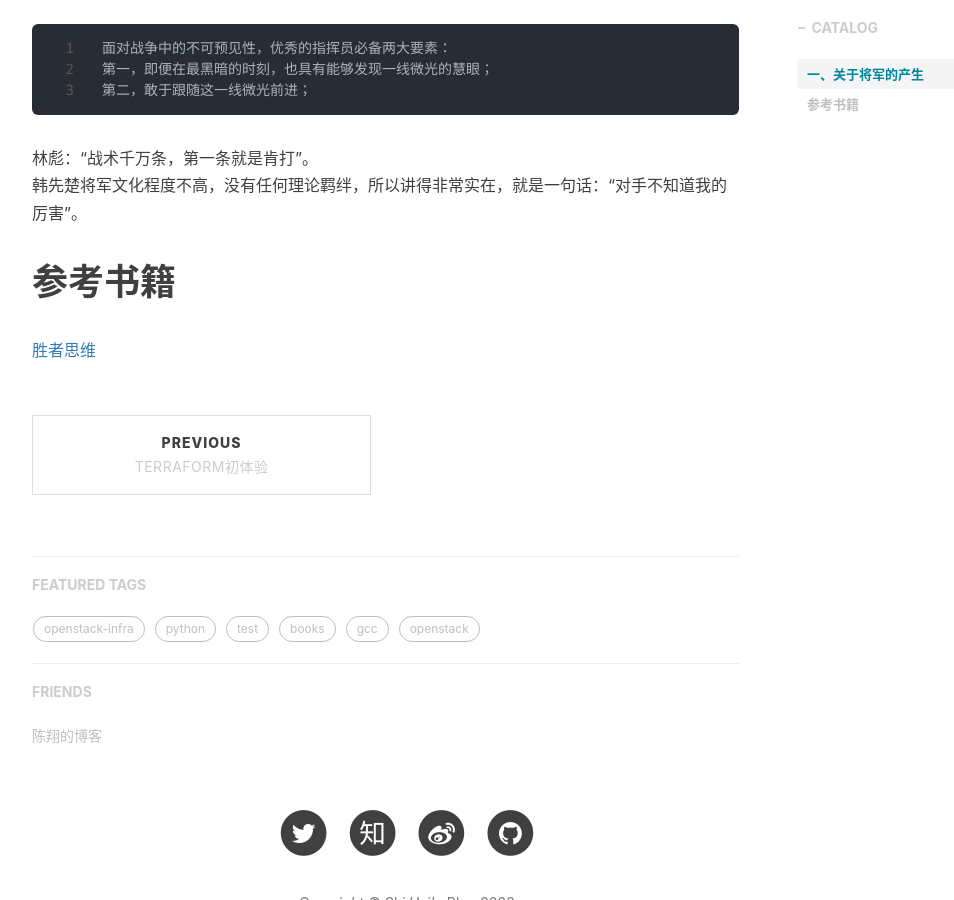
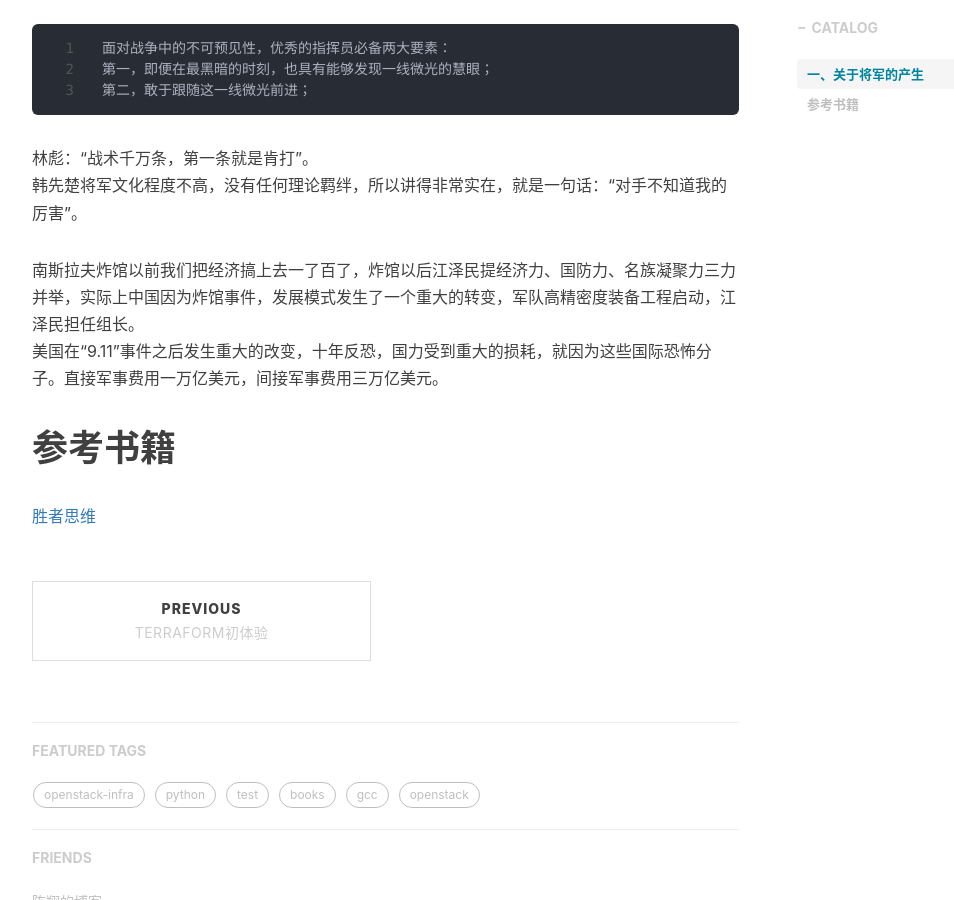
Before and after one commit to shihai1991/shihai1991.github.io, a Jekyll site: the page built from _posts/2022-08-04-胜者思维.md, in a window 1280 px wide and 900 px high, scrolled down 1049 px. Shown: the whole window, without its empty margins (233-1187 px from the left). Built offline with Jekyll 4.4.1, drawn with Linux system fonts in a browser that asks for light colours; nearby versions of some CDN libraries; comment, search, counter and statistics services are not loaded.

Commit message:
Update 2022-08-04-胜者思维.md

```diff
--- a/_posts/2022-08-04-胜者思维.md
+++ b/_posts/2022-08-04-胜者思维.md
@@ -28,5 +28,8 @@ time: '2022.08.04 12:30:00'
 林彪：“战术千万条，第一条就是肯打”。
 韩先楚将军文化程度不高，没有任何理论羁绊，所以讲得非常实在，就是一句话：“对手不知道我的厉害”。
 
+南斯拉夫炸馆以前我们把经济搞上去一了百了，炸馆以后江泽民提经济力、国防力、名族凝聚力三力并举，实际上中国因为炸馆事件，发展模式发生了一个重大的转变，军队高精密度装备工程启动，江泽民担任组长。
+美国在“9.11”事件之后发生重大的改变，十年反恐，国力受到重大的损耗，就因为这些国际恐怖分子。直接军事费用一万亿美元，间接军事费用三万亿美元。
+
 # 参考书籍
 [胜者思维](https://book.douban.com/subject/27038434/)
```
